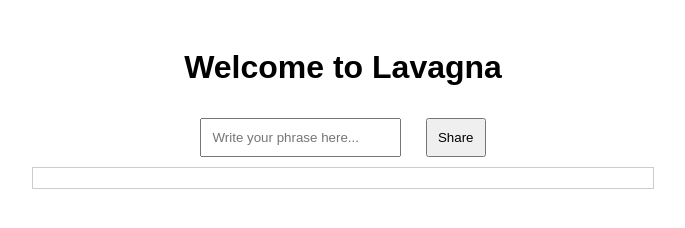
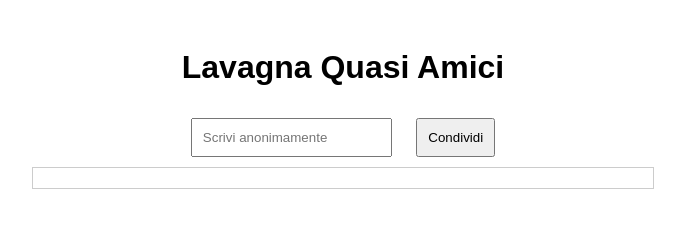
Before and after one commit to Quasiamici/lavagna, a plain HTML site: page index.html in a window 1280 px wide. Shown: the whole page, without its empty margins (297-982 px from the left). Drawn offline with Linux system fonts and the light colour scheme; no server answers.

Commit message:
Update index.html

```diff
--- a/index.html
+++ b/index.html
@@ -12,9 +12,9 @@
     </style>
 </head>
 <body>
-    <h1>Welcome to Lavagna</h1>
-    <input id="phraseInput" type="text" placeholder="Write your phrase here..." />
-    <button onclick="submitPhrase()">Share</button>
+    <h1>Lavagna Quasi Amici</h1>
+    <input id="phraseInput" type="text" placeholder="Scrivi anonimamente" />
+    <button onclick="submitPhrase()">Condividi</button>
     <div id="phraseBoard"></div>
 
     <script>
```
